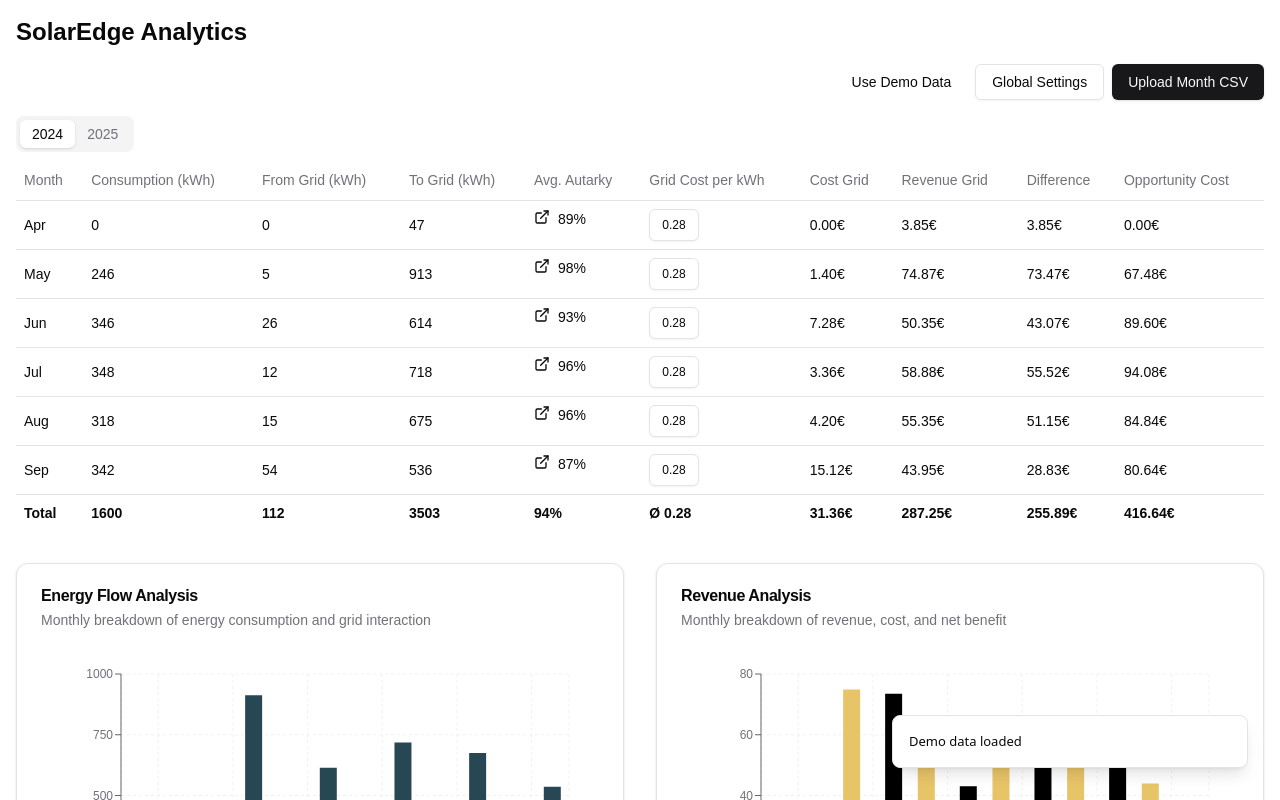
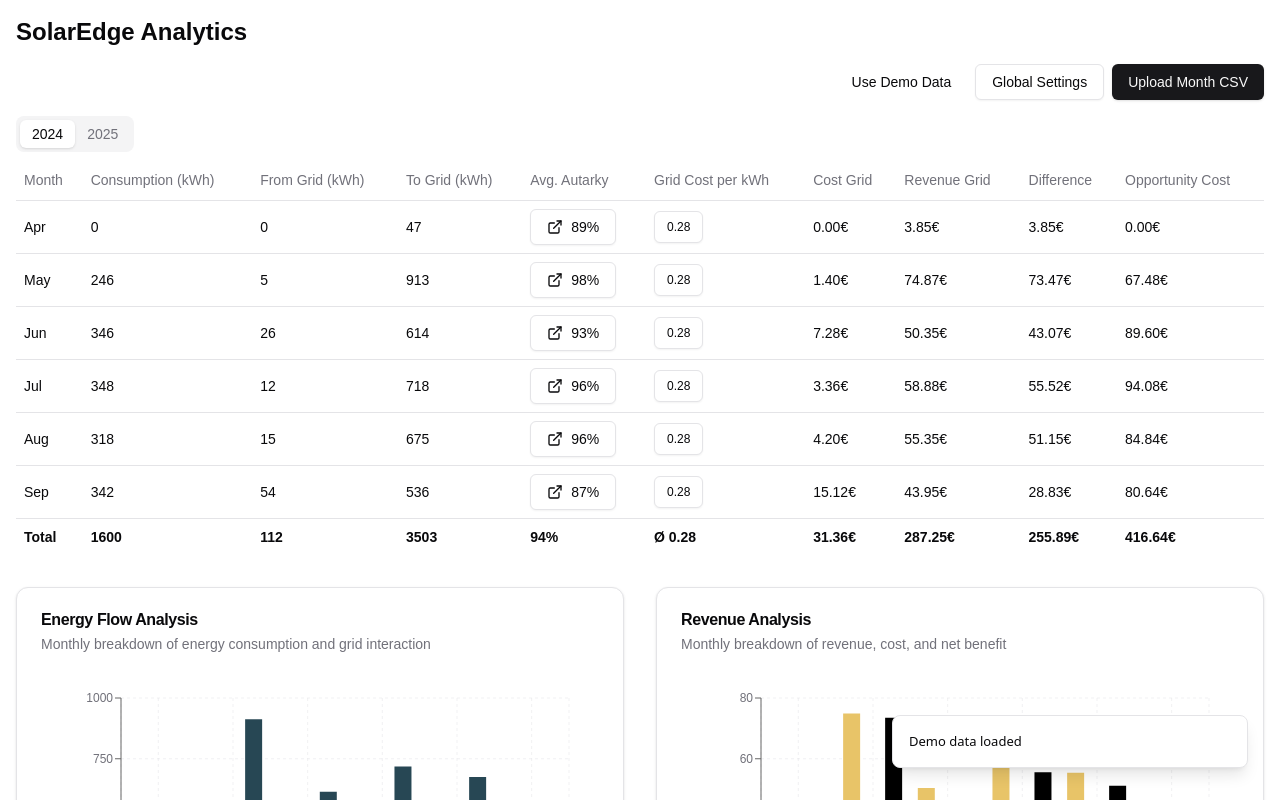
Before and after one commit to Strernd/solar-power-analytics, a Next.js app: page / in a window 1280 px wide. Both pictures are taken after a click on the button "Use Demo Data". Shown: the top 800 px of the page. Built offline with nearby package versions, Linux system fonts and the light colour scheme.

Commit message:
maek it a button

```diff
--- a/components/dashboard.tsx
+++ b/components/dashboard.tsx
@@ -272,9 +272,11 @@ export function DashboardComponent() {
                           value: Math.round(x.autarky * 100),
                         }))}
                     >
-                      <TableCell className="flex gap-2 cursor-pointer">
-                        <ExternalLink className="h-4 w-4" />
-                        {Math.round(row.averageAutarky * 100)}%
+                      <TableCell>
+                        <Button variant="outline" className="flex gap-2">
+                          <ExternalLink className="h-4 w-4" />
+                          {Math.round(row.averageAutarky * 100)}%
+                        </Button>
                       </TableCell>
                     </CalendarPlotModal>
                     <TableCell>
```
